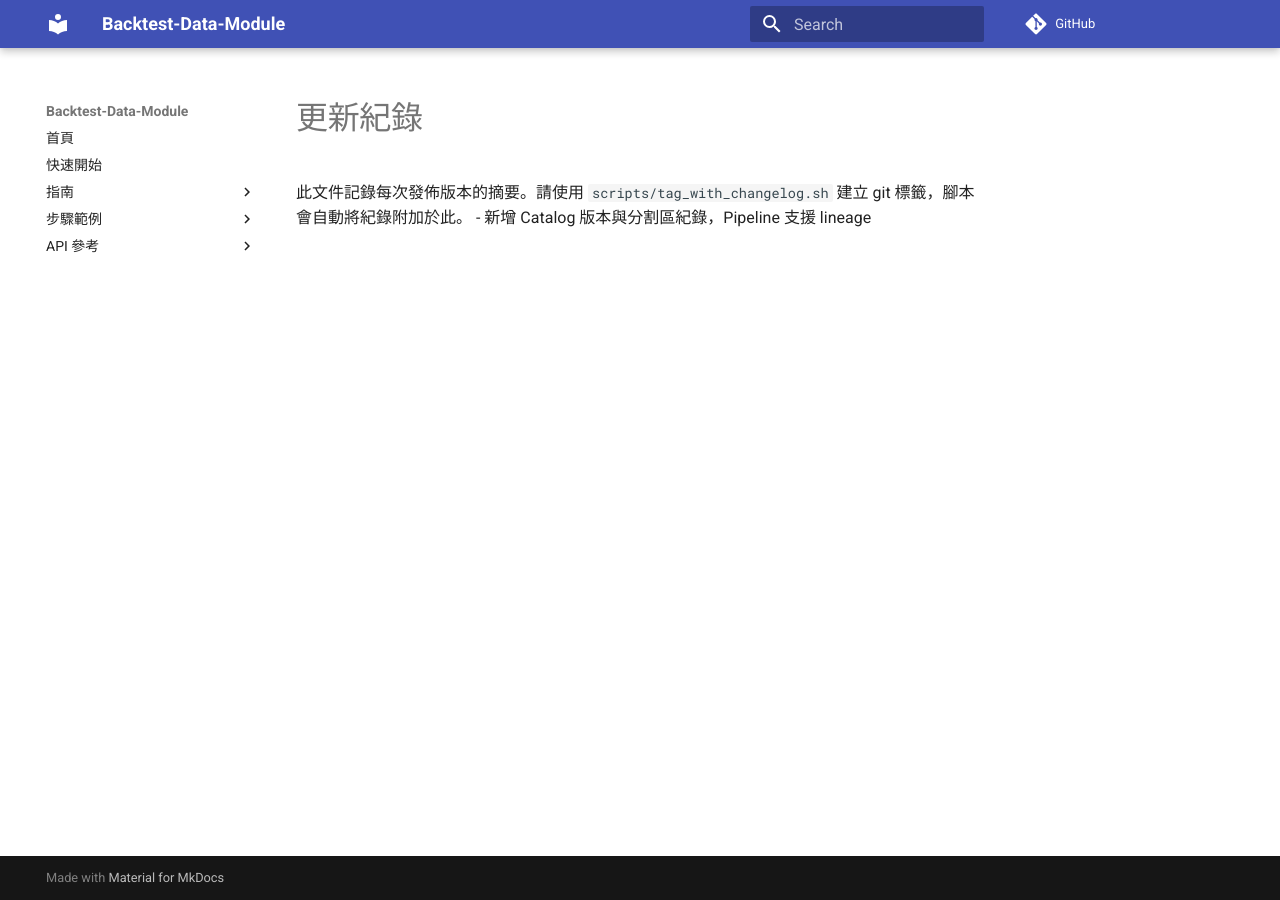
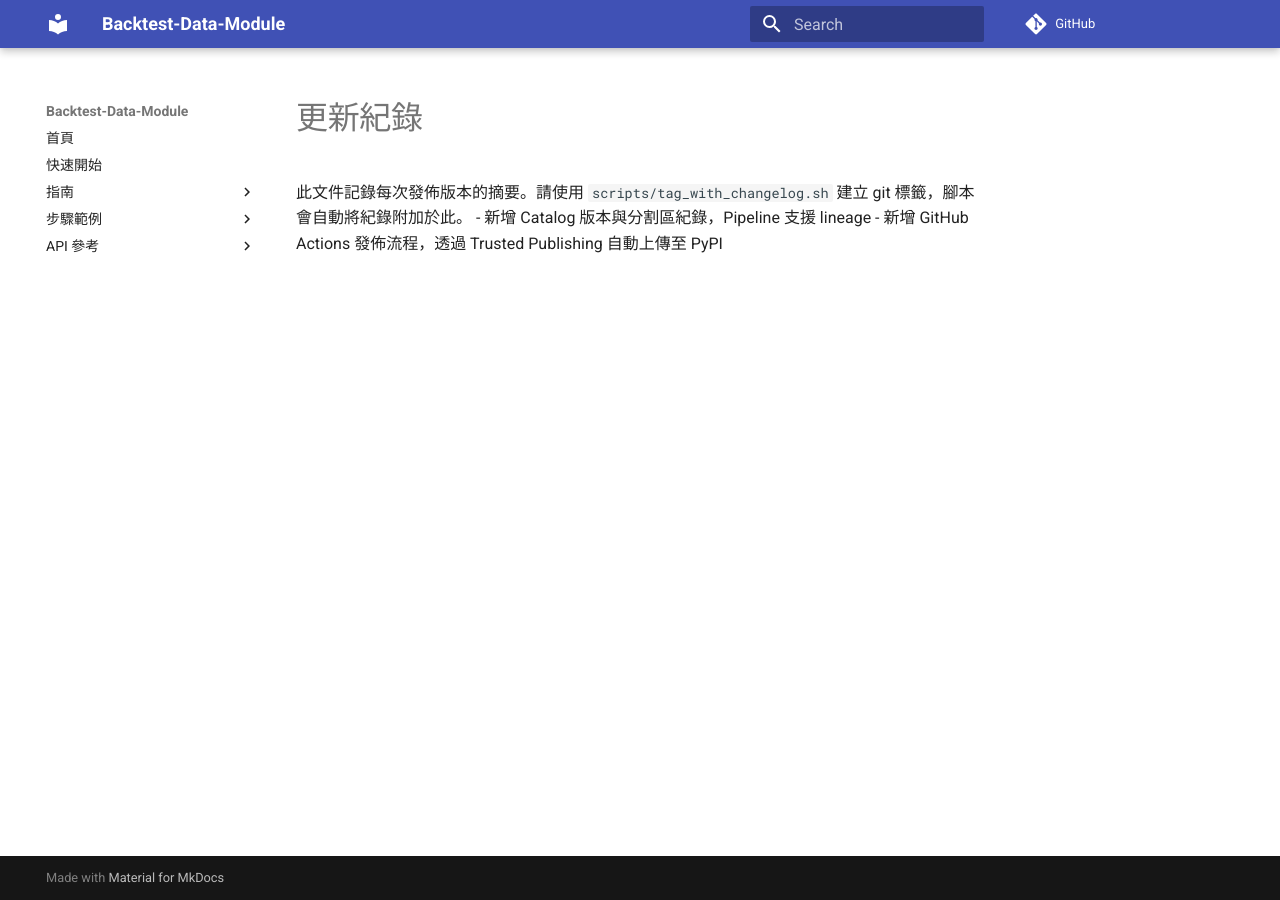
Before and after one commit to Danwuoo/Data-Fetcher, an MkDocs documentation site: the page built from docs/CHANGELOG.md, in a window 1280 px wide. Built offline with MkDocs 1.6.1 and Material for MkDocs 9.7.7, drawn with Linux system fonts in a browser that asks for light colours; comment, search, counter and statistics services are not loaded.

Commit message:
chore: add release workflow

```diff
--- a/docs/CHANGELOG.md
+++ b/docs/CHANGELOG.md
@@ -2,3 +2,4 @@
 
 此文件記錄每次發佈版本的摘要。請使用 `scripts/tag_with_changelog.sh` 建立 git 標籤，腳本會自動將紀錄附加於此。
 - 新增 Catalog 版本與分割區紀錄，Pipeline 支援 lineage
+- 新增 GitHub Actions 發佈流程，透過 Trusted Publishing 自動上傳至 PyPI
```
Also changed, not shown: README.md (+4 -0 lines), 1 other file.
